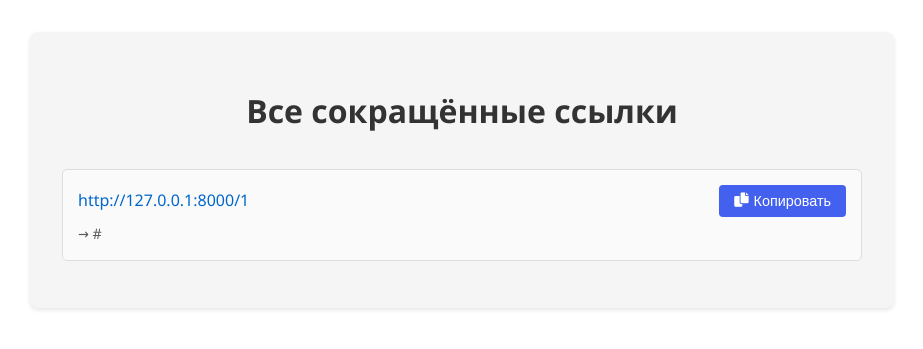
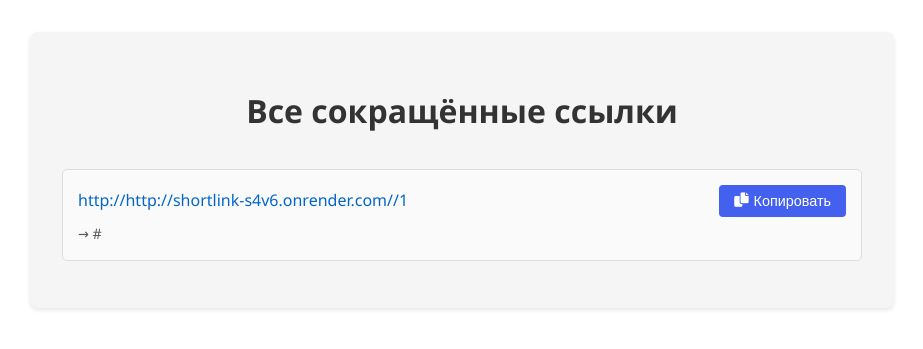
Before and after one commit to timylya777/shortlink, a FastAPI app: template frontend/templates/all_links.html in a window 1280 px wide. Shown: the part 60-409 px from the top of the page, without its empty margins (178-1101 px from the left). Run offline with FastAPI, Linux system fonts and the light colour scheme; the template is opened without the code that fills it: most values are stand-ins (such as "Sample title", 1, 10 or a date in 2020).

Commit message:
Update all_links.html

```diff
--- a/frontend/templates/all_links.html
+++ b/frontend/templates/all_links.html
@@ -37,8 +37,8 @@
             {% for short_id, original_url in links.items() %}
             <div class="link-item">
                 <div class="link-controls">
-                    <a href="/{{ short_id }}" class="short-url" target="_blank">http://127.0.0.1:8000/{{ short_id }}</a>
-                    <button class="copy-btn" onclick="copyToClipboard('http://127.0.0.1:8000/{{ short_id }}')">
+                    <a href="/{{ short_id }}" class="short-url" target="_blank">http://http://shortlink-s4v6.onrender.com//{{ short_id }}</a>
+                    <button class="copy-btn" onclick="copyToClipboard('http://http://shortlink-s4v6.onrender.com//{{ short_id }}')">
                         <i class="fas fa-copy"></i> Копировать
                     </button>
                 </div>
```
